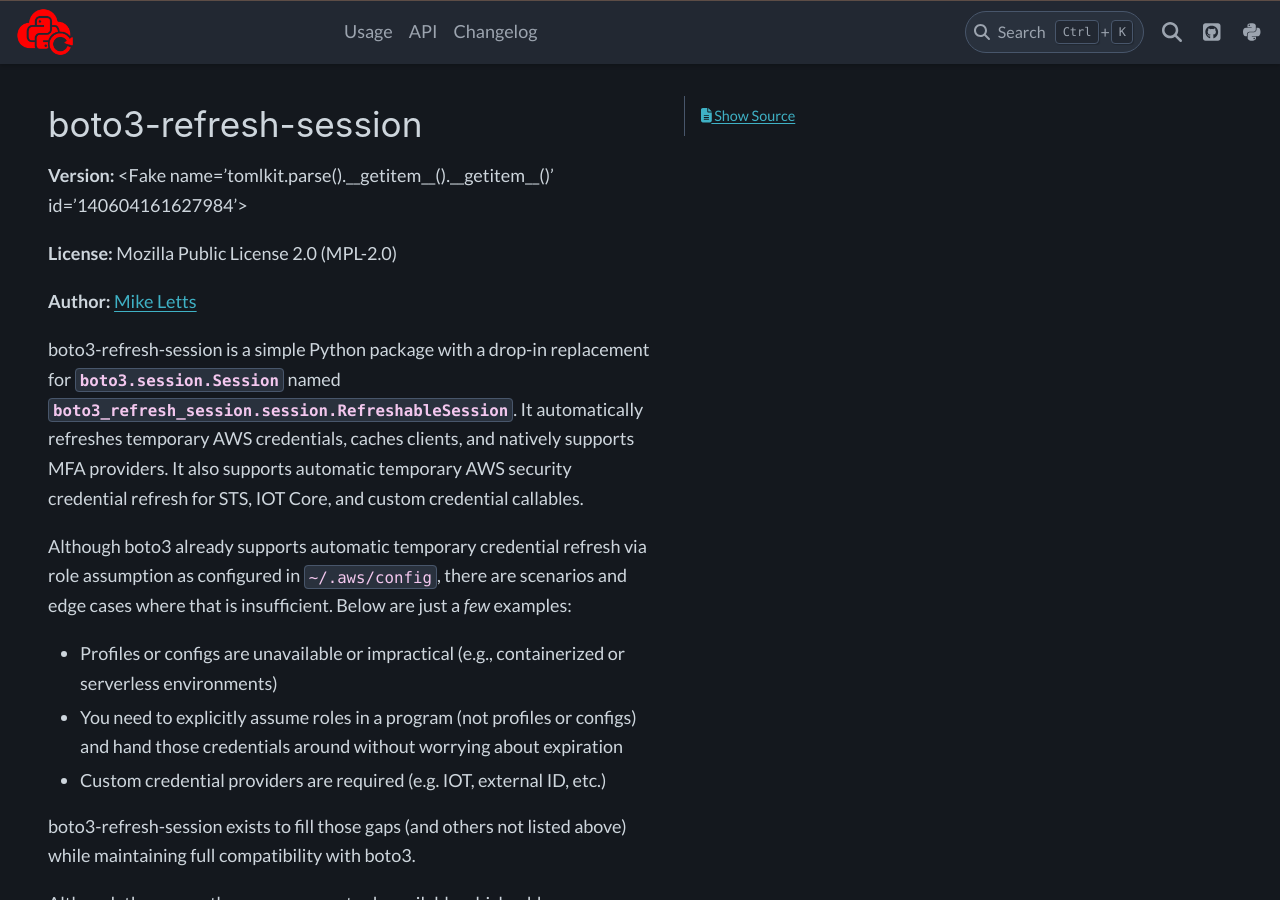
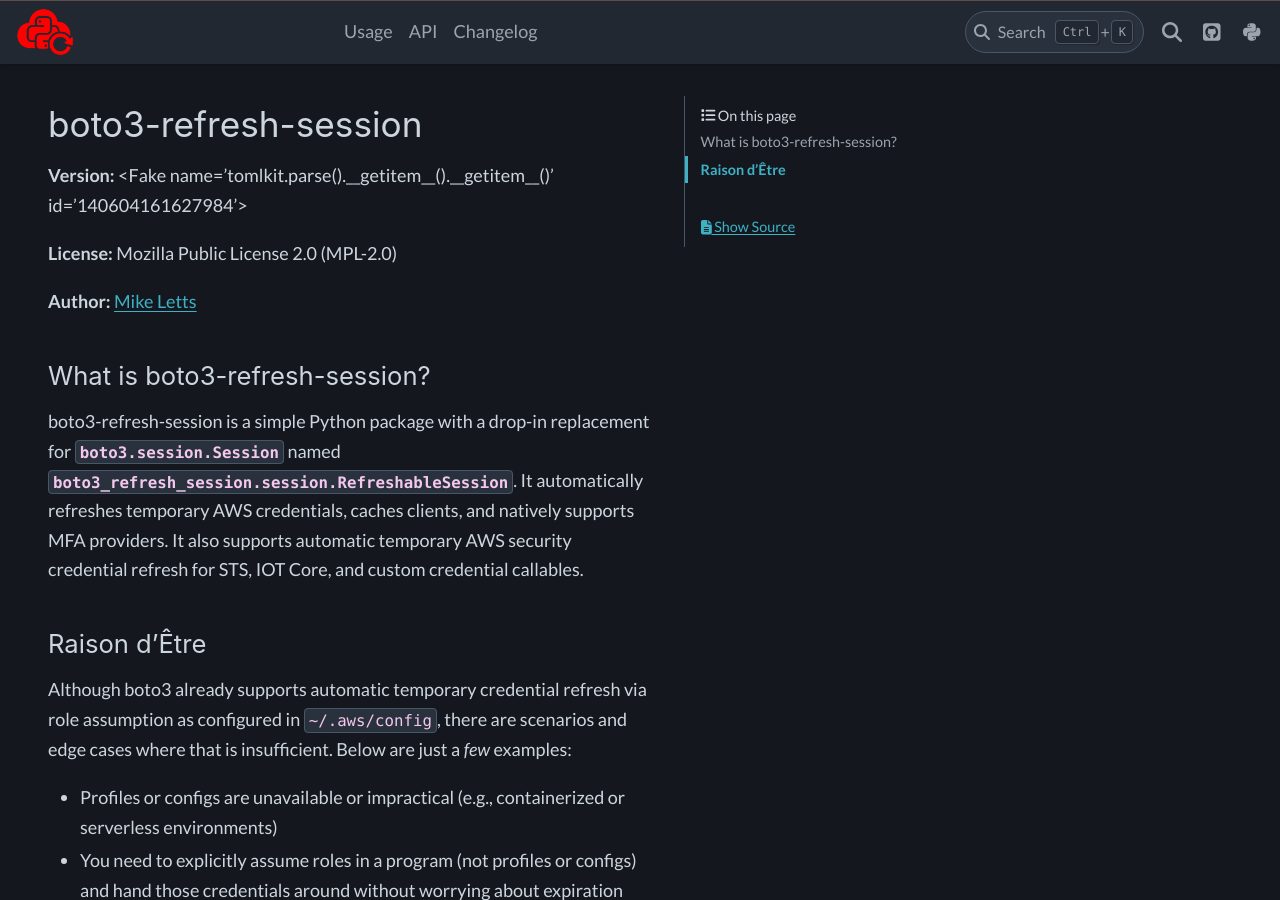
Before and after one commit to michaelthomasletts/boto3-refresh-session, a Sphinx documentation site: the page built from docs/index.rst, in a window 1280 px wide and 900 px high. Built offline with Sphinx 7.4.7 and the PyData theme 0.15.4, drawn with Linux system fonts in a browser that asks for light colours.

Commit message:
homepage docs update

```diff
--- a/docs/index.rst
+++ b/docs/index.rst
@@ -7,9 +7,15 @@
 
 **Author:** `Mike Letts <https://michaelthomasletts.com>`_
 
+What is boto3-refresh-session?
+~~~~~~~~~~~~~~~~~~~~~~~~~~~~~~
+
 boto3-refresh-session is a simple Python package with a drop-in replacement for :class:`boto3.session.Session` named :class:`boto3_refresh_session.session.RefreshableSession`.
 It automatically refreshes temporary AWS credentials, caches clients, and natively supports MFA providers.
 It also supports automatic temporary AWS security credential refresh for STS, IOT Core, and custom credential callables.
+
+Raison d'Être
+~~~~~~~~~~~~~
 
 Although boto3 already supports automatic temporary credential refresh via role assumption as configured in ``~/.aws/config``, there are
 scenarios and edge cases where that is insufficient. Below are just a *few* examples:
@@ -18,7 +24,7 @@
 - You need to explicitly assume roles in a program (not profiles or configs) and hand those credentials around without worrying about expiration
 - Custom credential providers are required (e.g. IOT, external ID, etc.)
 
-boto3-refresh-session exists to fill those gaps (and others not listed above) while maintaining full compatibility with boto3.
+**boto3-refresh-session exists to fill those gaps (and others not listed above) while maintaining full compatibility with boto3.**
 
 Although there are other open source tools available which address automatic temporary AWS credential refresh, boto3-refresh-session is ergonomically designed to feel like an *extension* of boto3 (with a few extra parameters) rather than a separate library with an unfamiliar API.
 More, the available alternatives to boto3-refresh-session do not support the breadth of features that boto3-refresh-session does, such as client caching, MFA providers, or IoT Core X.509 credential refresh, among others.
```
